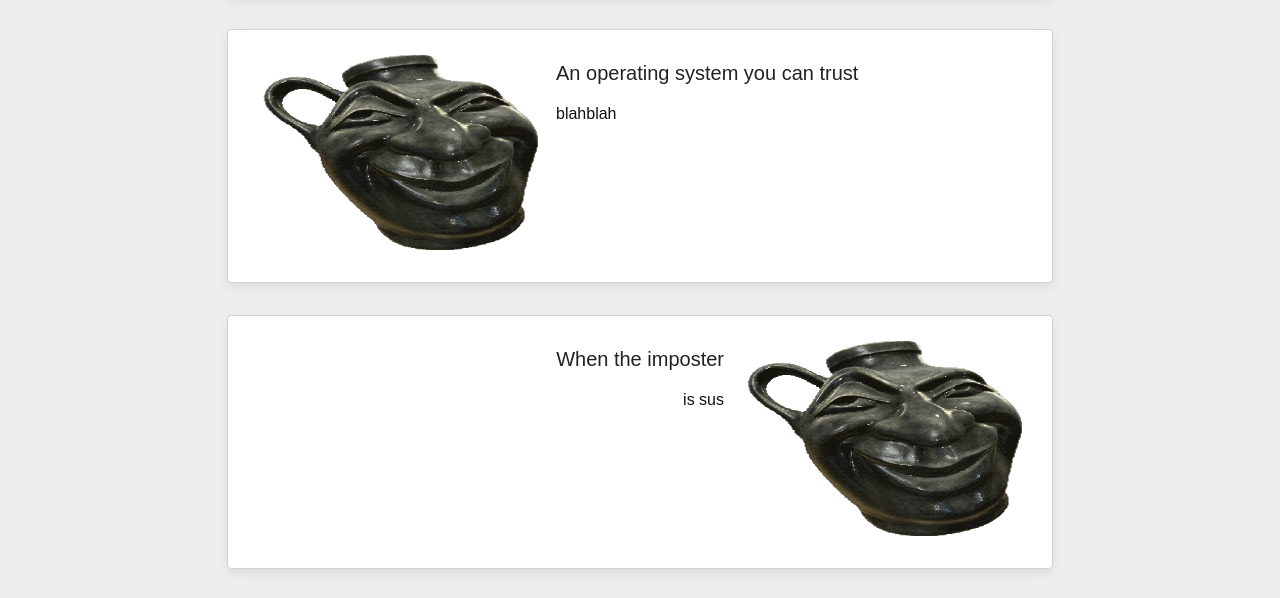
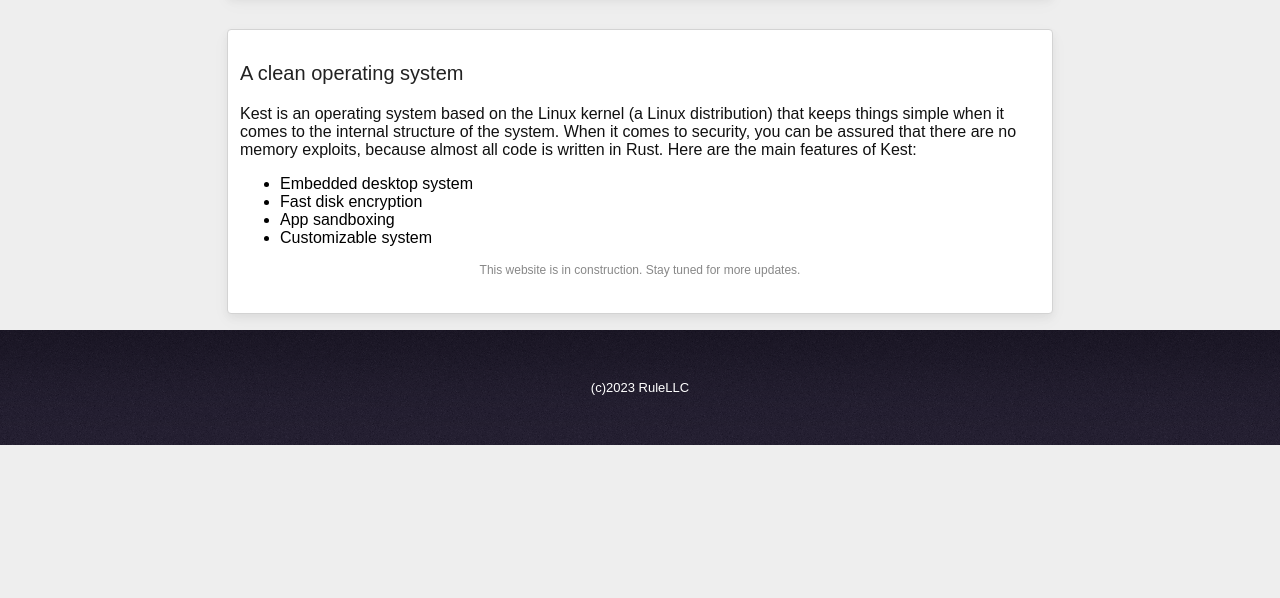
Before and after one commit to RuleLLC/RuleLLC.github.io, a plain HTML site: page index.html in a window 1280 px wide. Shown: the part 198-796 px from the top of the page. Drawn offline with Linux system fonts and the light colour scheme.

Commit message:
autopush script

```diff
--- a/index.html
+++ b/index.html
@@ -4,10 +4,20 @@
     <title>Kest</title>
 </head>
 <body>
-    <div class="box"><p id="title"><!--<img src="rule.png">-->Kest</p></div>
-    <div class="box"><img class="oeoe" src="rule.png"><p class="subtitle">An operating system you can trust</p><p class="subsubtitle">blahblah</p></div>
-    <div class="box rrt"><img class="oeoe rro" src="rule.png"><p class="subtitle">When the imposter</p><p class="subsubtitle">is sus</p></div>
-    <div class="box"><img class="oeoe" src="rule.png"><p class="subtitle">Mpksgkfj</p><p class="subsubtitle">oeai ao oe eia</p></div>
+    <div class="box"><p id="title">Kest</p></div>
+    <div class="box"><!--<img class="oeoe" src="rule.png">--><p class="subtitle">A clean operating system</p><p class="subsubtitle">
+    Kest is an operating system based on the Linux kernel (a Linux distribution) that keeps things simple when it comes to the internal structure of the system. When it comes to security, you can be assured that there are no memory exploits, because almost all code is written in Rust. Here are the main features of Kest:
+    </p>
+    <ul>
+    <li>Embedded desktop system</li>
+    <li>Fast disk encryption</li>
+    <li>App sandboxing</li>
+    <li>Customizable system</li>
+    </ul>
+
+    <p id="iip">This website is in construction. Stay tuned for more updates.</p>
+
+    </div>
     <div id="footer">(c)2023 RuleLLC</div>
 </body>
 </html>
--- a/style.css
+++ b/style.css
@@ -354,3 +354,8 @@ font-size:13px;
 padding-top:50px;
 padding-bottom:50px;
 }
+#iip{
+color:#888888;
+font-size:12px;
+text-align:center;
+}
```
